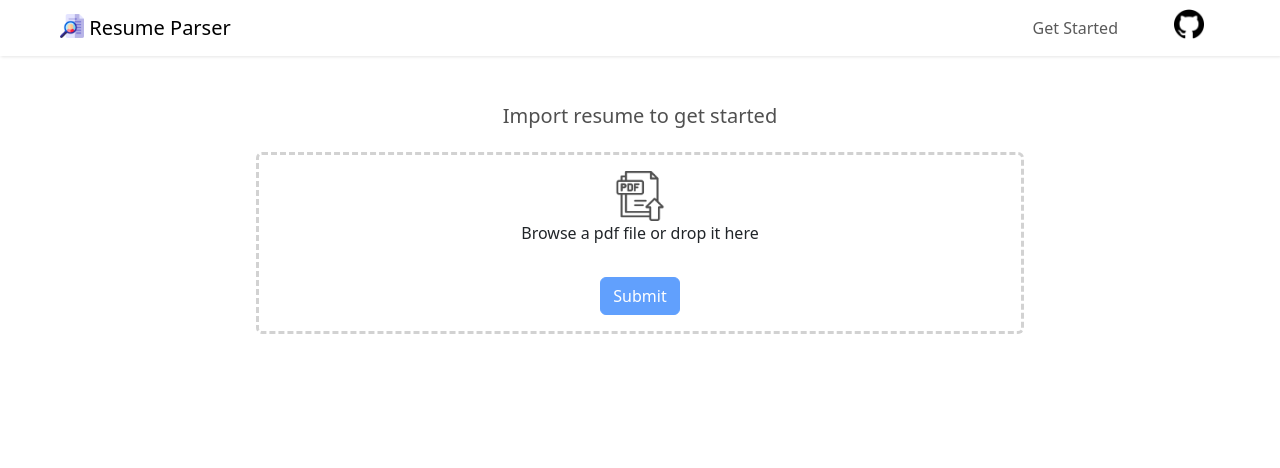
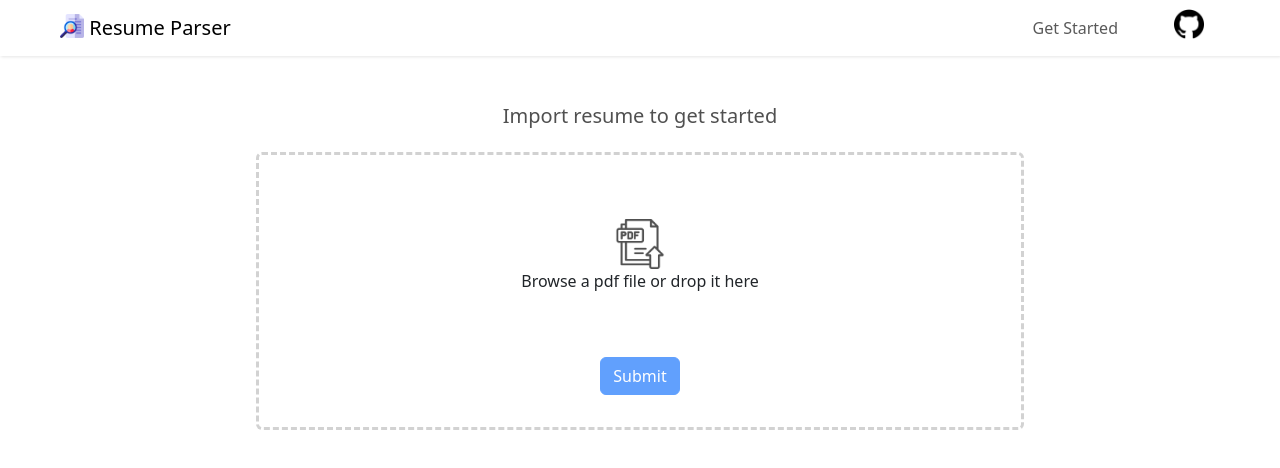
Before and after one commit to as2407/ResumeParserFrontend, an Angular app: page / in a window 1280 px wide. Shown: the top 468 px of the page. Built offline with nearby package versions, Linux system fonts and the light colour scheme.

Commit message:
Change card style

```diff
--- a/src/app/upload-pdf/upload-pdf.component.html
+++ b/src/app/upload-pdf/upload-pdf.component.html
@@ -5,7 +5,7 @@
   <div class="row card dotted-border center" >
     <div class="card-body" >
       <div *ngIf="!selectedFile">
-        <div class="row">
+        <div class="row mt-5">
           <div class="col-12">
             <label>
               <input id="pdf-upload" type="file" (change)="onFileSelected($event)">
@@ -25,12 +25,12 @@
           <div class="col-12">
             <span class="inline">
               <p>{{ selectedFile.name }}</p>
-              <button type="button" class="btn-close ms-2" data-bs-dismiss="modal" aria-label="Close" (click)="discardFile()"></button>
+              <button type="button" class="btn-close" data-bs-dismiss="modal" aria-label="Close" (click)="discardFile()"></button>
             </span>
           </div>
         </div>
       </div>
-      <div class="row mt-3">
+      <div class="row mt-5 mb-3">
         <div class="col-12 d-flex justify-content-center">
           <button class="btn btn-primary" [disabled]="!selectedFile" (click)="upload() ">
             Submit
```
